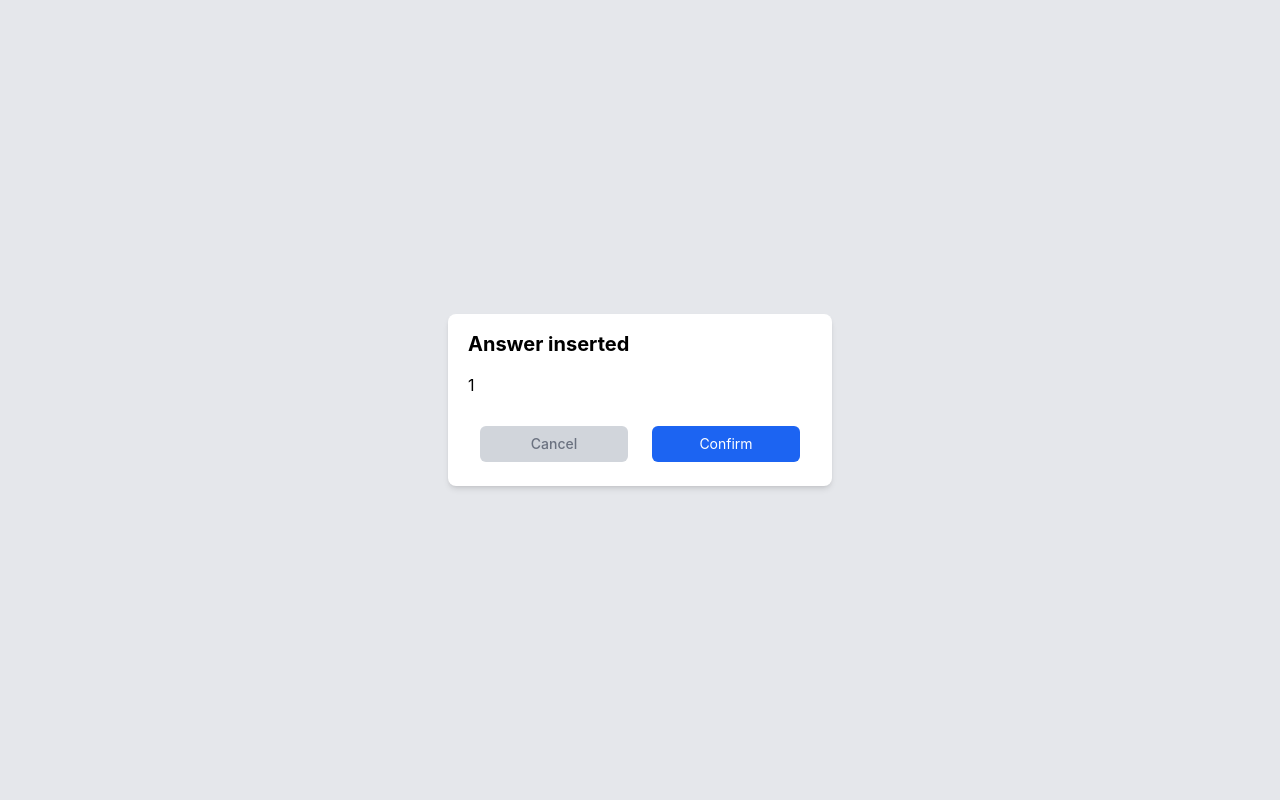
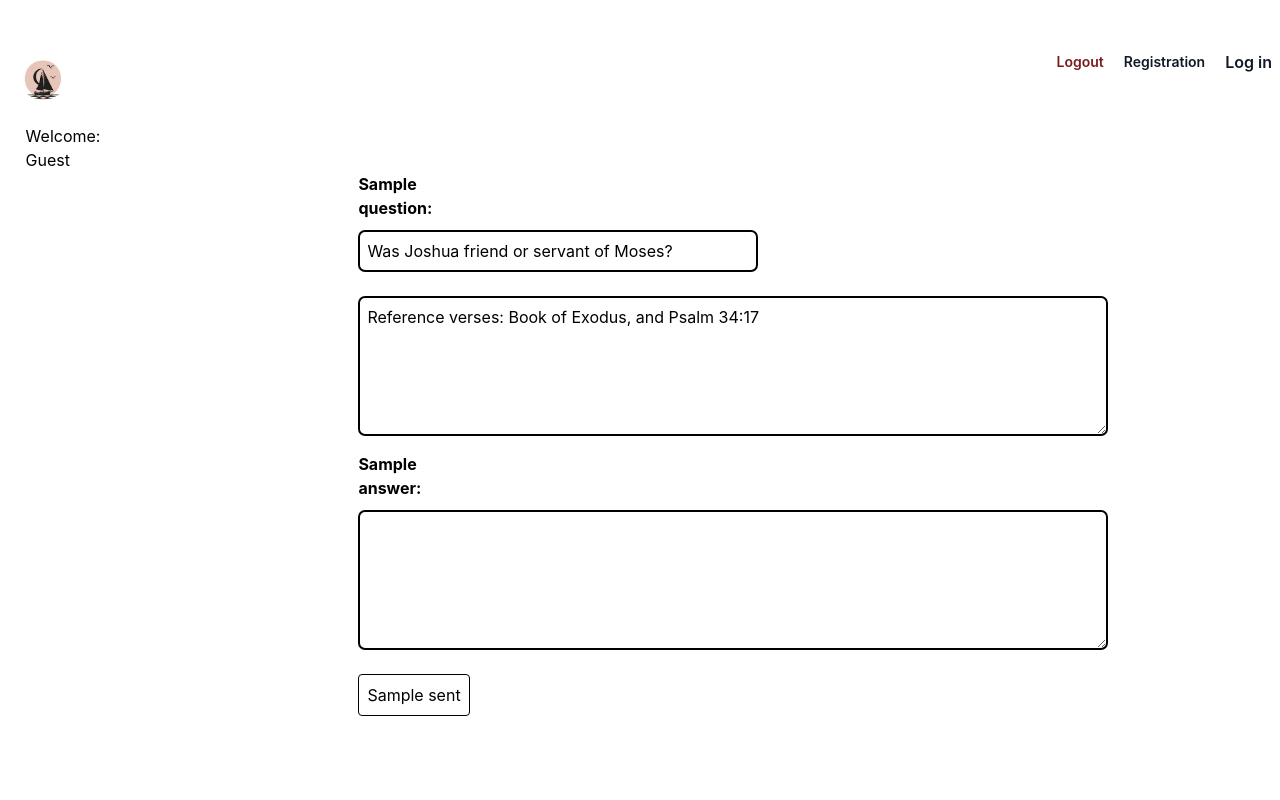
Before and after one commit to soyReynald/jonah_chronicles_to_Jesus_Christ, a PHP site: page /?answer=1 in a window 1280 px wide. Run offline with PHP 8.4, Linux system fonts and the light colour scheme; some libraries are stand-ins or nearby versions.

Commit message:
[U] Updates to get prepare the RETRIEVE of some data - [WOU to you when everyone praises you - Christ Jesus].

```diff
--- a/index.php
+++ b/index.php
@@ -70,7 +70,7 @@ if (isset($_GET['userLoggedIn'])) {
     </main>
 
     <!-- Main modal -->
-  <div id="answer_modal" style="<?php if (!isset($_SESSION['answer'])): echo 'style="display: none;"'; endif;  ?>" class="h-screen flex items-center justify-center bg-gray-200 overflow-y-auto overflow-x-hidden fixed top-0 right-0 left-0 z-50 justify-center items-center w-full md:inset-0 h-[calc(100%-1rem)] max-h-full">
+  <div id="answer_modal" style="<?php if (!isset($_SESSION['answer'])): echo 'display: none;'; endif;  ?>" class="h-screen flex items-center justify-center bg-gray-200 overflow-y-auto overflow-x-hidden fixed top-0 right-0 left-0 z-50 justify-center items-center w-full md:inset-0 h-[calc(100%-1rem)] max-h-full">
     <div class="w-10/12 max-w-sm bg-white px-5 py-4 rounded-lg shadow-md">
             <p class="font-bold text-xl mb-3.5">Answer inserted</p>
             <p class="leading-relaxed text-body">
--- /dev/null
+++ b/private_includes/php_requests.php
@@ -0,0 +1,3 @@
+<?php
+
+?>
```
